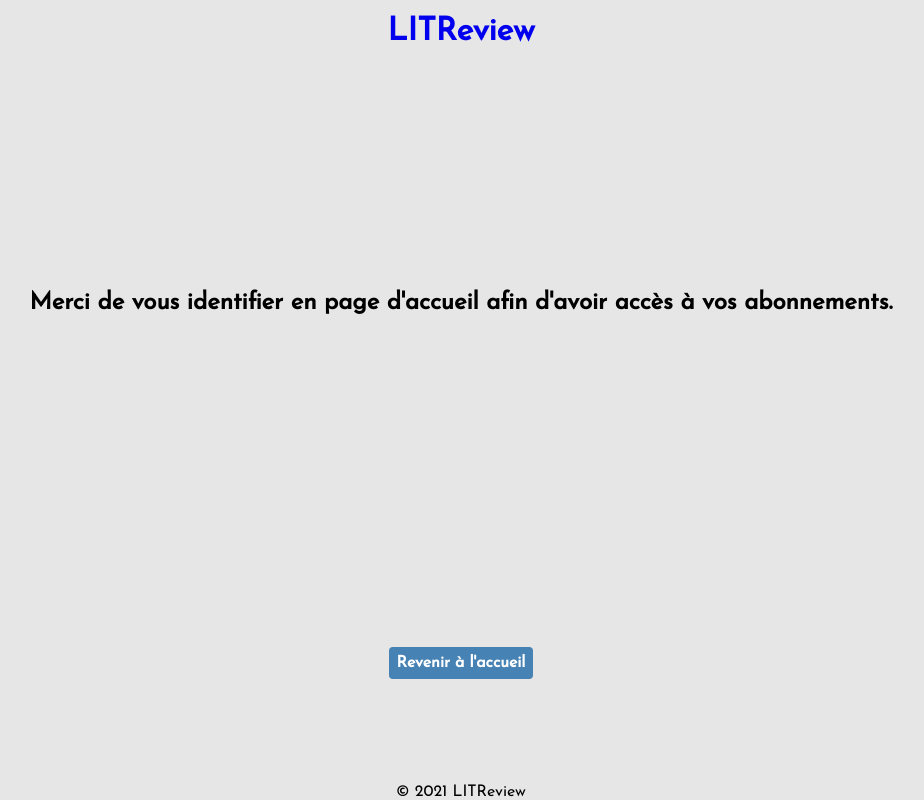
After one commit to jpvincent1980/P9, a Django app: page /subscriptions/ in a window 1280 px wide. The commit adds this page. Shown: the whole page, without its empty margins (179-1103 px from the left). Run offline with Django 3.2, Linux system fonts and the light colour scheme.

Commit message:
'Reviews' namespace and subscriptions.html added

```diff
--- a/src/LITReview/settings.py
+++ b/src/LITReview/settings.py
@@ -38,7 +38,7 @@ INSTALLED_APPS = [
     'django.contrib.messages',
     'django.contrib.staticfiles',
     'accounts',
-    'reviews'
+    'reviews',
 ]
 
 MIDDLEWARE = [
--- a/src/LITReview/urls.py
+++ b/src/LITReview/urls.py
@@ -20,5 +20,6 @@ from LITReview import settings
 
 urlpatterns = [
     path('', include("accounts.urls"), name="accounts"),
+    path('', include("reviews.urls"), name="reviews"),
     path('site-admin/', admin.site.urls),
 ] + static(settings.MEDIA_URL, document_root= settings.MEDIA_ROOT)
--- /dev/null
+++ b/src/reviews/templates/reviews/subscriptions.html
@@ -0,0 +1,21 @@
+{% extends "base.html" %}
+
+{% block title %}
+    <TITLE>Abonnements</TITLE>
+{% endblock %}
+
+{% block content %}
+{% if not user.is_authenticated %}
+    <p>
+        <h2>Merci de vous identifier en page d'accueil afin d'avoir accès à vos abonnements.</h2>
+    </p>
+    <p>
+        <a href="{% url 'accounts:index' %}"><buttom class="btn btn-submit">Revenir à l'accueil</buttom></a>
+    </p>
+{% else %}
+    <p>
+        <h2>Bienvenue sur la page de gestions de vos abonnements.</h2>
+    </p>
+{% endif %}
+
+{% endblock %}
--- /dev/null
+++ b/src/reviews/urls.py
@@ -0,0 +1,10 @@
+from django.urls import path
+from reviews.views import subscriptions
+
+
+# Création d'un espace de noms
+app_name = 'reviews'
+
+urlpatterns = [
+    path('subscriptions/', subscriptions, name="subscriptions")
+    ]
--- a/src/reviews/views.py
+++ b/src/reviews/views.py
@@ -1,3 +1,7 @@
 from django.shortcuts import render
 
+
 # Create your views here.
+def subscriptions(request):
+    context = {}
+    return render(request, "reviews/subscriptions.html", context)
--- a/src/templates/base.html
+++ b/src/templates/base.html
@@ -20,7 +20,7 @@
             <nav>
                     <a href="">Flux</a>
                     <a href="">Posts</a>
-                    <a href="">Abonnements</a>
+                    <a href="{% url 'reviews:subscriptions' %}">Abonnements</a>
                     <a href="{% url 'accounts:logout' %}">Se déconnecter</a>
 
             </nav>
```
Also changed, not shown: src/db.sqlite3.
